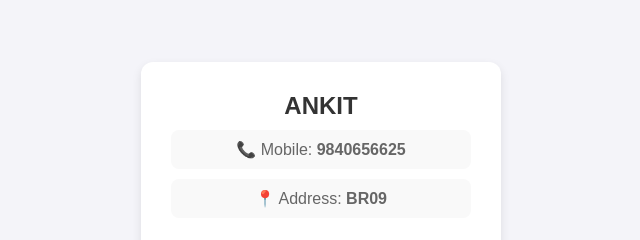
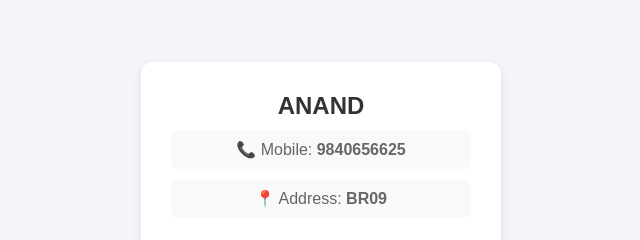
Before and after one commit to sfdc1032/contact-card, a plain HTML site: page index.html in a window 1280 px wide. Shown: the part 240-480 px from the top of the page, 319-959 px from the left. Drawn offline with Linux system fonts and the light colour scheme.

Commit message:
Update index.html

```diff
--- a/index.html
+++ b/index.html
@@ -42,7 +42,7 @@ border-radius: 8px;
 <body>
 
 <div class="card">
-<div class="name">ANKIT</div>
+<div class="name">ANAND</div>
 <div class="detail">📞 Mobile: <strong>9840656625</strong></div>
 <div class="detail">📍 Address: <strong>BR09</strong></div>
 </div>
```
